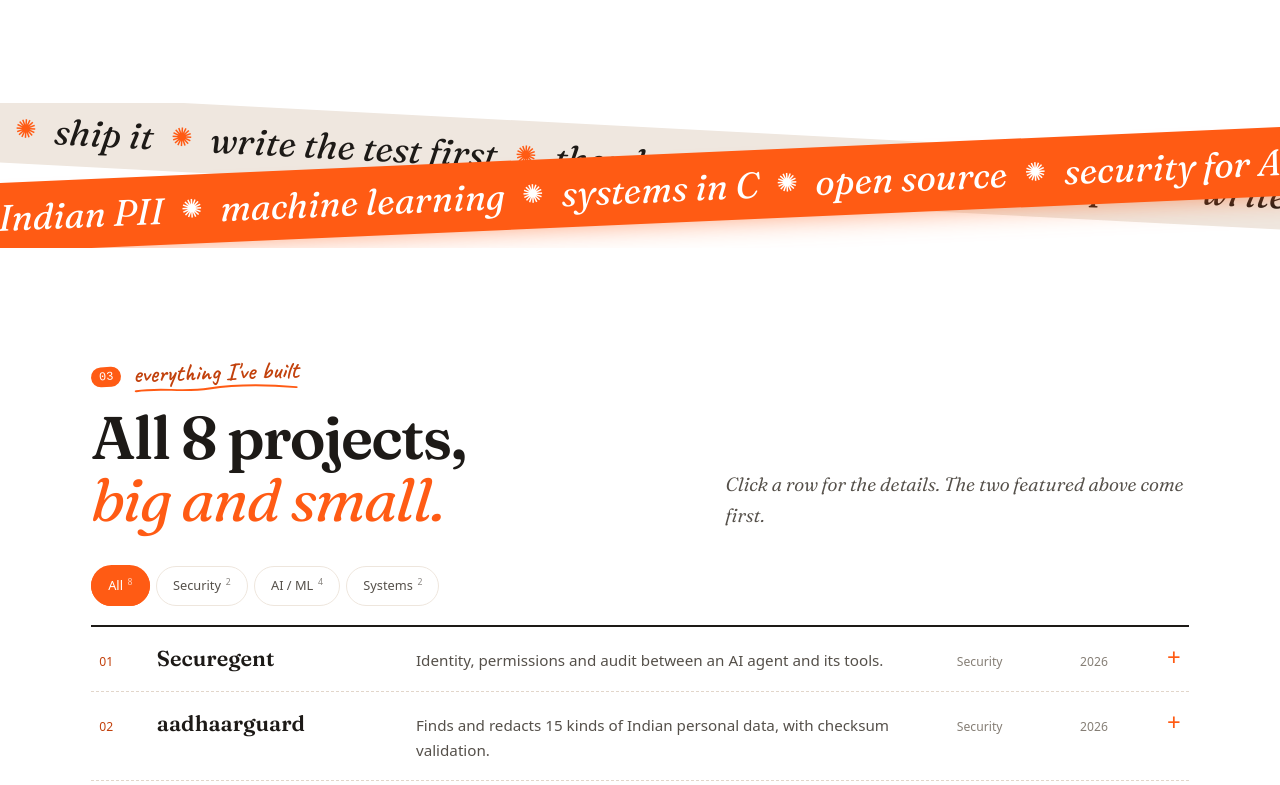
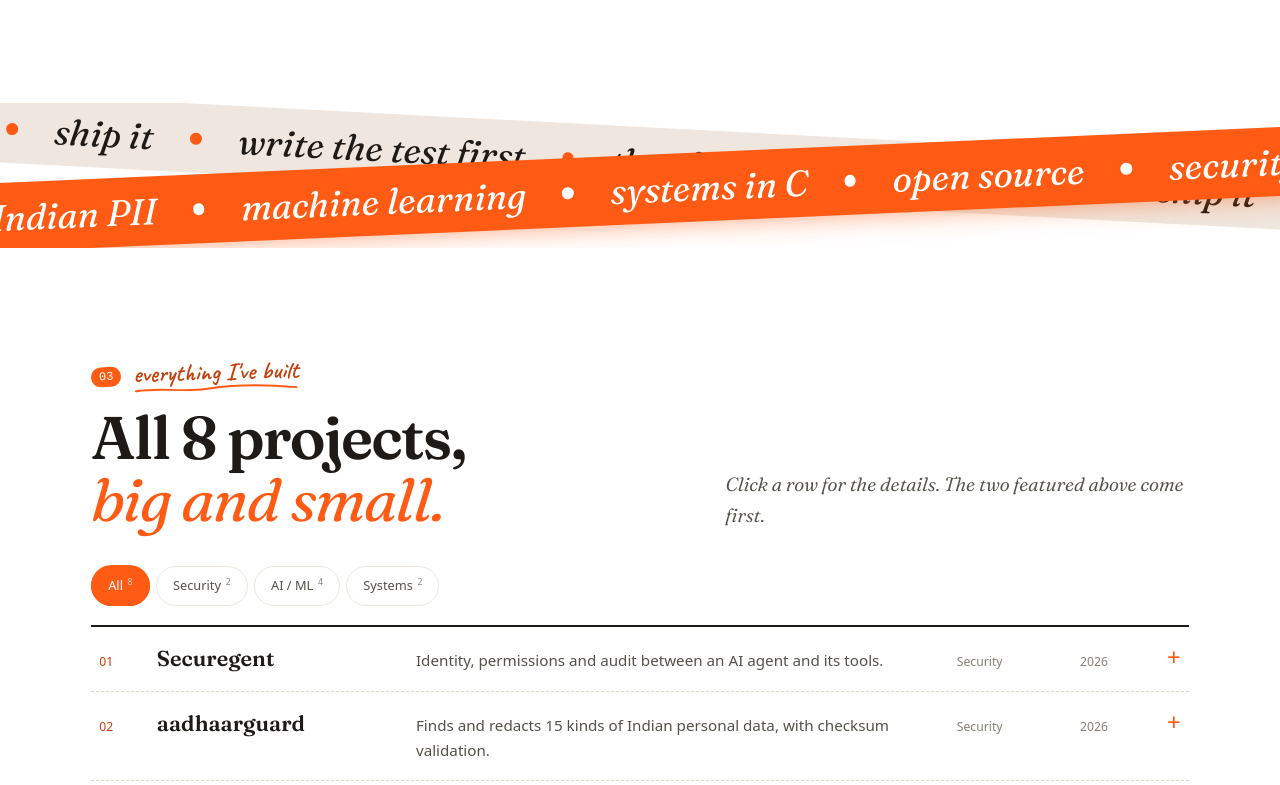
Before and after one commit to Pratix005/Pratix005.github.io, a React (Vite) app: page / in a window 1280 px wide. Shown: the part 7835-8620 px from the top of the page. Built offline with nearby package versions, Linux system fonts and the light colour scheme; a web font is replaced by a local one.

Commit message:
Replace starburst separators with plain dots

```diff
--- a/src/App.jsx
+++ b/src/App.jsx
@@ -417,7 +417,7 @@ function Marquee({ words, tilt = -1.5, flip = false, className = "" }) {
     base.set(base.get() + move);
   });
 
-  const row = words.map(w => <span key={w}>{w}<i aria-hidden="true">✺</i></span>);
+  const row = words.map(w => <span key={w}>{w}<i aria-hidden="true" className="sep" /></span>);
   return (
     <div className={`marquee ${className}`} style={{ "--tilt": `${tilt}deg` }} aria-hidden="true">
       <motion.div className="marquee-track" style={{ x }}>{row}{row}{row}{row}</motion.div>
@@ -867,7 +867,7 @@ function Contact() {
 
 const RIBBON = [
   { img: "assets/shots/securegent-2.webp" }, { t: "p.", bg: "#ff5b14" },
-  { img: "assets/shots/aadhaarguard-1.webp" }, { t: "✺", bg: "#fbf3ea", ink: "#ff5b14" },
+  { img: "assets/shots/aadhaarguard-1.webp" }, { t: "py", bg: "#fbf3ea", ink: "#ff5b14" },
   { img: "assets/shots/pypi-securegent.webp" }, { t: "C", bg: "#ffd9c4", ink: "#1d1a17" },
   { img: "assets/shots/securegent-3.webp" }, { t: "AI", bg: "#ff5b14" },
   { img: "assets/shots/pypi-aadhaarguard.webp" }, { t: "14", bg: "#fbf3ea", ink: "#1d1a17" },
--- a/src/styles.css
+++ b/src/styles.css
@@ -317,14 +317,14 @@ pre { margin: 0; }
   box-shadow: 0 14px 30px -18px rgb(255 91 20 / .7);
 }
 .marquee.alt { background: var(--paper); color: var(--ink); border-block: 2px solid var(--ink); box-shadow: none; }
-.marquee.alt i { color: var(--signal); }
 .marquee-track { display: flex; width: max-content; white-space: nowrap; }
 .marquee-track span {
   display: inline-flex; align-items: center;
   font-family: var(--serif); font-variation-settings: var(--soft); font-style: italic; font-weight: 400;
   font-size: clamp(1.4rem, 1rem + 1.6vw, 2.3rem); line-height: 1.2;
 }
-.marquee-track i { font-style: normal; margin: 0 1.1rem; font-size: .7em; }
+.marquee-track .sep { display: inline-block; width: .32em; height: .32em; border-radius: 50%; background: currentColor; margin: 0 1em; }
+.marquee.alt .sep { background: var(--signal); }
 
 /* ── the desk (pinned sideways scroll) ──────────────────── */
 .desk { position: relative; margin-top: clamp(3rem, 8vh, 5rem); }
```
